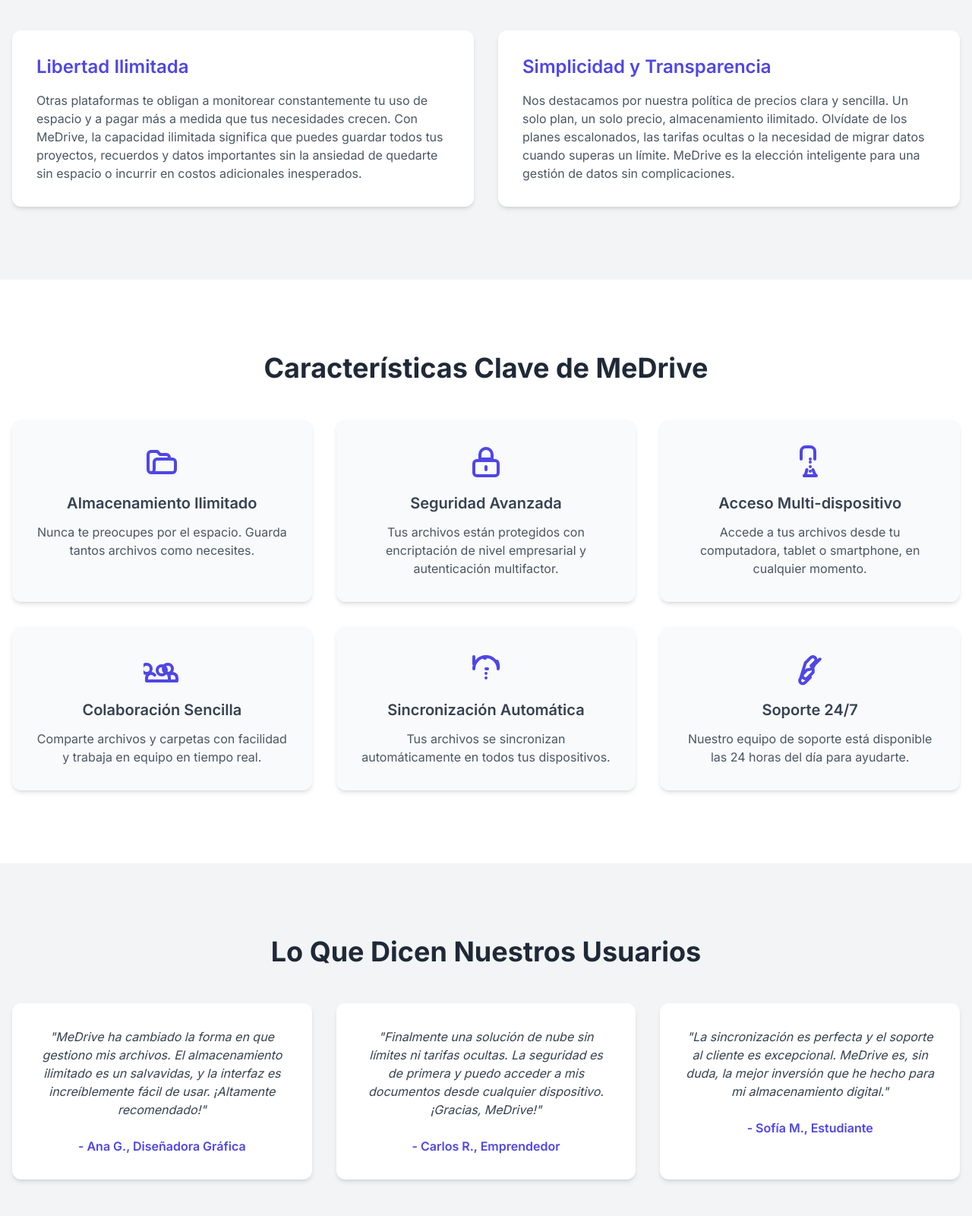
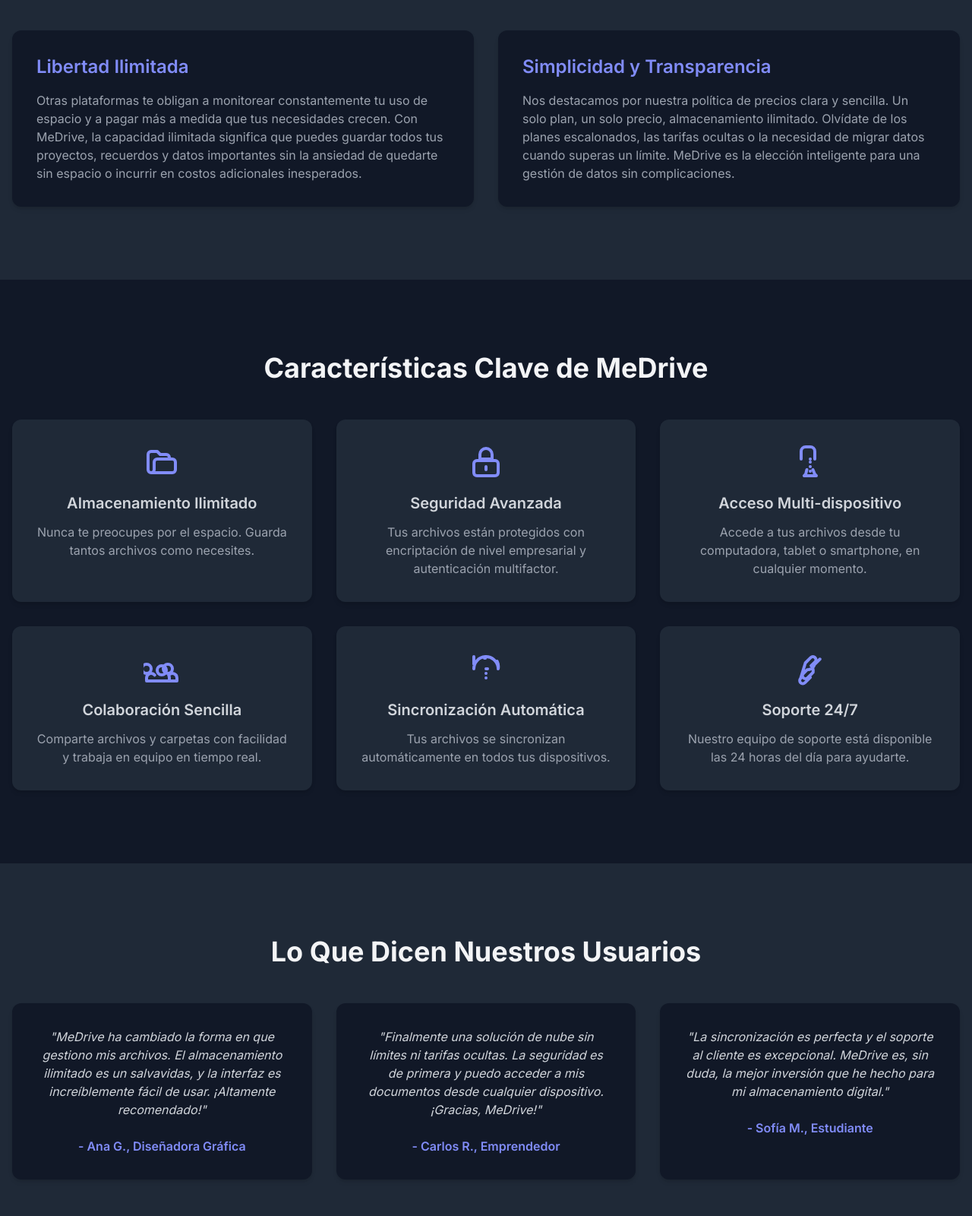
Before and after one commit to tntElite26/medriveweb, a plain HTML site: page index.html in a window 1280 px wide. Shown: the part 900-2500 px from the top of the page at 76% size. Drawn offline with nearby package versions, Linux system fonts and the light colour scheme.

Commit message:
Update index.html

```diff
--- a/index.html
+++ b/index.html
@@ -9,26 +9,30 @@
     <style>
         body {
             font-family: 'Inter', sans-serif;
-            background-color: #f8fafc; /* Light gray background */
-            color: #334155; /* Dark slate gray text */
+            background-color: #1a202c; /* Dark background */
+            color: #e2e8f0; /* Light text color */
+            min-height: 100vh;
+            display: flex;
+            flex-direction: column;
+            overflow-x: hidden; /* Prevent horizontal scroll */
         }
         .gradient-bg {
-            background: linear-gradient(to right, #6366f1, #8b5cf6); /* Purple to indigo gradient */
+            background: linear-gradient(to right, #4c51bf, #6b46c1); /* Darker purple to indigo gradient */
         }
         .btn-primary {
             /* Existing styles for primary button */
             @apply px-8 py-3 rounded-full font-bold text-white transition-all duration-300 ease-in-out transform hover:scale-105;
             /* Material Design enhancements */
-            box-shadow: 0 4px 6px rgba(0, 0, 0, 0.1), 0 1px 3px rgba(0, 0, 0, 0.08); /* Subtle shadow */
+            box-shadow: 0 4px 6px rgba(0, 0, 0, 0.3), 0 1px 3px rgba(0, 0, 0, 0.2); /* Stronger shadow for dark mode */
             position: relative;
             overflow: hidden;
             z-index: 1;
         }
         .btn-primary:hover {
-            box-shadow: 0 10px 15px rgba(0, 0, 0, 0.15), 0 4px 6px rgba(0, 0, 0, 0.1); /* Stronger shadow on hover */
+            box-shadow: 0 10px 15px rgba(0, 0, 0, 0.4), 0 4px 6px rgba(0, 0, 0, 0.3); /* Stronger shadow on hover */
         }
         .btn-secondary {
-            @apply px-8 py-3 rounded-full font-semibold text-indigo-600 border border-indigo-600 hover:bg-indigo-50 transition-all duration-300 ease-in-out transform hover:scale-105;
+            @apply px-8 py-3 rounded-full font-semibold text-indigo-400 border border-indigo-400 hover:bg-indigo-900 transition-all duration-300 ease-in-out transform hover:scale-105;
         }
         /* Custom styles for better mobile appearance */
         @media (max-width: 767px) {
@@ -49,40 +53,40 @@
 </head>
 <body class="antialiased">
 
-    <header class="bg-white shadow-sm py-4">
+    <header class="bg-gray-900 shadow-sm py-4 sticky top-0 z-50">
         <div class="container mx-auto px-4 flex justify-between items-center">
-            <a href="#" class="text-2xl font-bold text-indigo-600">MeDrive</a>
+            <a href="#" class="text-2xl font-bold text-indigo-400">MeDrive</a>
 
             <nav id="main-nav" class="hidden md:flex space-x-8">
-                <a href="#" class="text-gray-600 hover:text-indigo-600 font-medium transition-colors duration-200">Inicio</a>
-                <a href="#features" class="text-gray-600 hover:text-indigo-600 font-medium transition-colors duration-200">Características</a>
-                <a href="#why-medrive" class="text-gray-600 hover:text-indigo-600 font-medium transition-colors duration-200">Por Qué MeDrive?</a>
-                <a href="#reviews" class="text-gray-600 hover:text-indigo-600 font-medium transition-colors duration-200">Reseñas</a>
-                <a href="#contact" class="text-gray-600 hover:text-indigo-600 font-medium transition-colors duration-200">Contacto</a>
+                <a href="#" class="text-gray-300 hover:text-indigo-400 font-medium transition-colors duration-200">Inicio</a>
+                <a href="#features" class="text-gray-300 hover:text-indigo-400 font-medium transition-colors duration-200">Características</a>
+                <a href="#why-medrive" class="text-gray-300 hover:text-indigo-400 font-medium transition-colors duration-200">Por Qué MeDrive?</a>
+                <a href="#reviews" class="text-gray-300 hover:text-indigo-400 font-medium transition-colors duration-200">Reseñas</a>
+                <a href="#contact" class="text-gray-300 hover:text-indigo-400 font-medium transition-colors duration-200">Contacto</a>
             </nav>
 
             <div class="hidden md:flex space-x-4">
                 </div>
 
-            <button id="mobile-menu-button" class="md:hidden text-gray-600 hover:text-indigo-600 focus:outline-none">
+            <button id="mobile-menu-button" class="md:hidden text-gray-300 hover:text-indigo-400 focus:outline-none">
                 <svg class="w-8 h-8" fill="none" stroke="currentColor" viewBox="0 0 24 24" xmlns="http://www.w3.org/2000/svg"><path stroke-linecap="round" stroke-linejoin="round" stroke-width="2" d="M4 6h16M4 12h16M4 18h16"></path></svg>
             </button>
         </div>
 
-        <div id="mobile-menu" class="hidden md:hidden bg-white py-4 shadow-md">
+        <div id="mobile-menu" class="hidden md:hidden bg-gray-900 py-4 shadow-md">
             <nav class="flex flex-col items-center space-y-4">
-                <a href="#" class="text-gray-700 hover:text-indigo-600 font-medium py-2">Inicio</a>
-                <a href="#features" class="text-gray-700 hover:text-indigo-600 font-medium py-2">Características</a>
-                <a href="#why-medrive" class="text-gray-700 hover:text-indigo-600 font-medium py-2">Por Qué MeDrive?</a>
-                <a href="#reviews" class="text-gray-700 hover:text-indigo-600 font-medium py-2">Reseñas</a>
-                <a href="#contact" class="text-gray-700 hover:text-indigo-600 font-medium py-2">Contacto</a>
+                <a href="#" class="text-gray-300 hover:text-indigo-400 font-medium py-2">Inicio</a>
+                <a href="#features" class="text-gray-300 hover:text-indigo-400 font-medium py-2">Características</a>
+                <a href="#why-medrive" class="text-gray-300 hover:text-indigo-400 font-medium py-2">Por Qué MeDrive?</a>
+                <a href="#reviews" class="text-gray-300 hover:text-indigo-400 font-medium py-2">Reseñas</a>
+                <a href="#contact" class="text-gray-300 hover:text-indigo-400 font-medium py-2">Contacto</a>
                 <div class="pt-4 flex flex-col space-y-3 w-full px-4">
                     </div>
             </nav>
         </div>
     </header>
 
-    <section class="gradient-bg text-white py-20 md:py-32 text-center">
+    <section class="gradient-bg text-white py-20 md:py-32 text-center flex-grow">
         <div class="container mx-auto px-4">
             <h1 class="text-4xl md:text-6xl font-extrabold leading-tight mb-6 rounded-lg hero-title">
                 Almacenamiento en la Nube <br class="hidden md:block"> Ilimitado para Todos tus Archivos
@@ -91,31 +95,31 @@
                 Guarda, comparte y accede a tus documentos, fotos y videos desde cualquier lugar, en cualquier momento.
             </p>
             <div class="flex flex-col sm:flex-row justify-center space-y-4 sm:space-y-0 sm:space-x-6">
-                <a href="https://medrive.cloud" class="btn-primary bg-white text-indigo-600">
+                <a href="https://medrive.cloud" class="btn-primary bg-gray-800 text-white hover:bg-gray-700">
                     Empezar Gratis
                 </a>
             </div>
         </div>
     </section>
 
-    <section id="why-medrive" class="py-16 md:py-24 bg-gray-100">
+    <section id="why-medrive" class="py-16 md:py-24 bg-gray-800">
         <div class="container mx-auto px-4 text-center">
-            <h2 class="text-3xl md:text-4xl font-bold mb-8 text-gray-800">
+            <h2 class="text-3xl md:text-4xl font-bold mb-8 text-gray-100">
                 ¿Por Qué Elegir MeDrive?
             </h2>
-            <p class="text-lg md:text-xl max-w-4xl mx-auto mb-12 text-gray-700">
+            <p class="text-lg md:text-xl max-w-4xl mx-auto mb-12 text-gray-300">
                 En un mundo donde la información digital crece exponencialmente, necesitas una solución de almacenamiento que no te limite. MeDrive ofrece almacenamiento en la nube verdaderamente ilimitado, liberándote de las preocupaciones sobre el espacio. A diferencia de otras nubes que te cobran por cada gigabyte adicional, con MeDrive pagas una tarifa fija y guardas todo lo que quieras, sin sorpresas.
             </p>
             <div class="grid grid-cols-1 md:grid-cols-2 gap-8 text-left">
-                <div class="bg-white p-8 rounded-xl shadow-md hover:shadow-lg transition-shadow duration-300">
-                    <h3 class="text-2xl font-semibold mb-4 text-indigo-600">Libertad Ilimitada</h3>
-                    <p class="text-gray-600">
+                <div class="bg-gray-900 p-8 rounded-xl shadow-md hover:shadow-lg transition-shadow duration-300">
+                    <h3 class="text-2xl font-semibold mb-4 text-indigo-400">Libertad Ilimitada</h3>
+                    <p class="text-gray-400">
                         Otras plataformas te obligan a monitorear constantemente tu uso de espacio y a pagar más a medida que tus necesidades crecen. Con MeDrive, la capacidad ilimitada significa que puedes guardar todos tus proyectos, recuerdos y datos importantes sin la ansiedad de quedarte sin espacio o incurrir en costos adicionales inesperados.
                     </p>
                 </div>
-                <div class="bg-white p-8 rounded-xl shadow-md hover:shadow-lg transition-shadow duration-300">
-                    <h3 class="text-2xl font-semibold mb-4 text-indigo-600">Simplicidad y Transparencia</h3>
-                    <p class="text-gray-600">
+                <div class="bg-gray-900 p-8 rounded-xl shadow-md hover:shadow-lg transition-shadow duration-300">
+                    <h3 class="text-2xl font-semibold mb-4 text-indigo-400">Simplicidad y Transparencia</h3>
+                    <p class="text-gray-400">
                         Nos destacamos por nuestra política de precios clara y sencilla. Un solo plan, un solo precio, almacenamiento ilimitado. Olvídate de los planes escalonados, las tarifas ocultas o la necesidad de migrar datos cuando superas un límite. MeDrive es la elección inteligente para una gestión de datos sin complicaciones.
                     </p>
                 </div>
@@ -123,86 +127,86 @@
         </div>
     </section>
 
-    <section id="features" class="py-16 md:py-24 bg-white">
+    <section id="features" class="py-16 md:py-24 bg-gray-900">
         <div class="container mx-auto px-4">
-            <h2 class="text-3xl md:text-4xl font-bold text-center mb-12 text-gray-800">
+            <h2 class="text-3xl md:text-4xl font-bold text-center mb-12 text-gray-100">
                 Características Clave de MeDrive
             </h2>
             <div class="grid grid-cols-1 md:grid-cols-2 lg:grid-cols-3 gap-8">
-                <div class="bg-gray-50 p-8 rounded-xl shadow-md text-center hover:shadow-lg transition-shadow duration-300 feature-card">
-                    <div class="text-indigo-600 mb-4">
+                <div class="bg-gray-800 p-8 rounded-xl shadow-md text-center hover:shadow-lg transition-shadow duration-300 feature-card">
+                    <div class="text-indigo-400 mb-4">
                         <svg class="w-12 h-12 mx-auto" fill="none" stroke="currentColor" viewBox="0 0 24 24" xmlns="http://www.w3.org/2000/svg"><path stroke-linecap="round" stroke-linejoin="round" stroke-width="2" d="M5 19a2 2 0 01-2-2V7a2 2 0 012-2h4l2 2h4a2 2 0 012 2v1M5 19h14a2 2 0 002-2v-5a2 2 0 00-2-2H9a2 2 0 00-2 2v5a2 2 0 01-2 2z"></path></svg>
                     </div>
-                    <h3 class="text-xl font-semibold mb-3 text-gray-700">Almacenamiento Ilimitado</h3>
-                    <p class="text-gray-600">Nunca te preocupes por el espacio. Guarda tantos archivos como necesites.</p>
+                    <h3 class="text-xl font-semibold mb-3 text-gray-300">Almacenamiento Ilimitado</h3>
+                    <p class="text-gray-400">Nunca te preocupes por el espacio. Guarda tantos archivos como necesites.</p>
                 </div>
 
-                <div class="bg-gray-50 p-8 rounded-xl shadow-md text-center hover:shadow-lg transition-shadow duration-300 feature-card">
-                    <div class="text-indigo-600 mb-4">
+                <div class="bg-gray-800 p-8 rounded-xl shadow-md text-center hover:shadow-lg transition-shadow duration-300 feature-card">
+                    <div class="text-indigo-400 mb-4">
                         <svg class="w-12 h-12 mx-auto" fill="none" stroke="currentColor" viewBox="0 0 24 24" xmlns="http://www.w3.org/2000/svg"><path stroke-linecap="round" stroke-linejoin="round" stroke-width="2" d="M12 15v2m-6 4h12a2 2 0 002-2v-6a2 2 0 00-2-2H6a2 2 0 00-2 2v6a2 2 0 002 2zm10-10V7a4 4 0 00-8 0v3h8z"></path></svg>
                     </div>
-                    <h3 class="text-xl font-semibold mb-3 text-gray-700">Seguridad Avanzada</h3>
-                    <p class="text-gray-600">Tus archivos están protegidos con encriptación de nivel empresarial y autenticación multifactor.</p>
+                    <h3 class="text-xl font-semibold mb-3 text-gray-300">Seguridad Avanzada</h3>
+                    <p class="text-gray-400">Tus archivos están protegidos con encriptación de nivel empresarial y autenticación multifactor.</p>
                 </div>
 
-                <div class="bg-gray-50 p-8 rounded-xl shadow-md text-center hover:shadow-lg transition-shadow duration-300 feature-card">
-                    <div class="text-indigo-600 mb-4">
+                <div class="bg-gray-800 p-8 rounded-xl shadow-md text-center hover:shadow-lg transition-shadow duration-300 feature-card">
+                    <div class="text-indigo-400 mb-4">
                         <svg class="w-12 h-12 mx-auto" fill="none" stroke="currentColor" viewBox="0 0 24 24" xmlns="http://www.w3.org/2000/svg"><path stroke-linecap="round" stroke-linejoin="round" stroke-width="2" d="M9.75 17L9 20l-1 1h8l-1-1-1.25-3M15 10V5a3 3 0 00-3-3H9a3 3 0 00-3 3v5m6 0h.01M12 12h.01M12 15h.01M12 18h.01"></path></svg>
                     </div>
-                    <h3 class="text-xl font-semibold mb-3 text-gray-700">Acceso Multi-dispositivo</h3>
-                    <p class="text-gray-600">Accede a tus archivos desde tu computadora, tablet o smartphone, en cualquier momento.</p>
+                    <h3 class="text-xl font-semibold mb-3 text-gray-300">Acceso Multi-dispositivo</h3>
+                    <p class="text-gray-400">Accede a tus archivos desde tu computadora, tablet o smartphone, en cualquier momento.</p>
                 </div>
 
-                <div class="bg-gray-50 p-8 rounded-xl shadow-md text-center hover:shadow-lg transition-shadow duration-300 feature-card">
-                    <div class="text-indigo-600 mb-4">
+                <div class="bg-gray-800 p-8 rounded-xl shadow-md text-center hover:shadow-lg transition-shadow duration-300 feature-card">
+                    <div class="text-indigo-400 mb-4">
                         <svg class="w-12 h-12 mx-auto" fill="none" stroke="currentColor" viewBox="0 0 24 24" xmlns="http://www.w3.org/2000/svg"><path stroke-linecap="round" stroke-linejoin="round" stroke-width="2" d="M17 20h5v-2a3 3 0 00-5.356-1.857M17 20H2v-2a3 3 0 015.356-1.857M17 20v-2c0-.653-.146-1.286-.421-1.857M12 16a3 3 0 100-6 3 3 0 000 6zm-7-4a3 3 0 11-6 0 3 3 0 016 0zm14 0a3 3 0 11-6 0 3 3 0 016 0z"></path></svg>
                     </div>
-                    <h3 class="text-xl font-semibold mb-3 text-gray-700">Colaboración Sencilla</h3>
-                    <p class="text-gray-600">Comparte archivos y carpetas con facilidad y trabaja en equipo en tiempo real.</p>
+                    <h3 class="text-xl font-semibold mb-3 text-gray-300">Colaboración Sencilla</h3>
+                    <p class="text-gray-400">Comparte archivos y carpetas con facilidad y trabaja en equipo en tiempo real.</p>
                 </div>
 
-                <div class="bg-gray-50 p-8 rounded-xl shadow-md text-center hover:shadow-lg transition-shadow duration-300 feature-card">
-                    <div class="text-indigo-600 mb-4">
+                <div class="bg-gray-800 p-8 rounded-xl shadow-md text-center hover:shadow-lg transition-shadow duration-300 feature-card">
+                    <div class="text-indigo-400 mb-4">
                         <svg class="w-12 h-12 mx-auto" fill="none" stroke="currentColor" viewBox="0 0 24 24" xmlns="http://www.w3.org/2000/svg"><path stroke-linecap="round" stroke-linejoin="round" stroke-width="2" d="M4 4v5h.582m15.356 2A8.001 8.001 0 004 12m7-7h.582m7.71 2A8.001 8.001 0 0120 12m-7 0h.01M12 12v.01M12 15h.01M12 18h.01"></path></svg>
                     </div>
-                    <h3 class="text-xl font-semibold mb-3 text-gray-700">Sincronización Automática</h3>
-                    <p class="text-gray-600">Tus archivos se sincronizan automáticamente en todos tus dispositivos.</p>
+                    <h3 class="text-xl font-semibold mb-3 text-gray-300">Sincronización Automática</h3>
+                    <p class="text-gray-400">Tus archivos se sincronizan automáticamente en todos tus dispositivos.</p>
                 </div>
 
-                <div class="bg-gray-50 p-8 rounded-xl shadow-md text-center hover:shadow-lg transition-shadow duration-300 feature-card">
-                    <div class="text-indigo-600 mb-4">
+                <div class="bg-gray-800 p-8 rounded-xl shadow-md text-center hover:shadow-lg transition-shadow duration-300 feature-card">
+                    <div class="text-indigo-400 mb-4">
                         <svg class="w-12 h-12 mx-auto" fill="none" stroke="currentColor" viewBox="0 0 24 24" xmlns="http://www.w3.org/2000/svg"><path stroke-linecap="round" stroke-linejoin="round" stroke-width="2" d="M18.364 5.636l-3.536 3.536m0 0A5 5 0 0110 12.586L7.414 15.172a2 2 0 002.828 2.828l3.536-3.536m0 0A5 5 0 0012.586 10L15.172 7.414a2 2 0 00-2.828-2.828l-3.536 3.536m0 0L5.636 18.364a2 2 0 002.828 2.828l3.536-3.536m0 0"></path></svg>
                     </div>
-                    <h3 class="text-xl font-semibold mb-3 text-gray-700">Soporte 24/7</h3>
-                    <p class="text-gray-600">Nuestro equipo de soporte está disponible las 24 horas del día para ayudarte.</p>
+                    <h3 class="text-xl font-semibold mb-3 text-gray-300">Soporte 24/7</h3>
+                    <p class="text-gray-400">Nuestro equipo de soporte está disponible las 24 horas del día para ayudarte.</p>
                 </div>
             </div>
         </div>
     </section>
 
-    <section id="reviews" class="py-16 md:py-24 bg-gray-100">
+    <section id="reviews" class="py-16 md:py-24 bg-gray-800">
         <div class="container mx-auto px-4 text-center">
-            <h2 class="text-3xl md:text-4xl font-bold mb-12 text-gray-800">
+            <h2 class="text-3xl md:text-4xl font-bold mb-12 text-gray-100">
                 Lo Que Dicen Nuestros Usuarios
             </h2>
             <div class="grid grid-cols-1 md:grid-cols-2 lg:grid-cols-3 gap-8">
-                <div class="bg-white p-8 rounded-xl shadow-md review-card">
-                    <p class="text-gray-700 italic mb-6">
+                <div class="bg-gray-900 p-8 rounded-xl shadow-md review-card">
+                    <p class="text-gray-300 italic mb-6">
                         "MeDrive ha cambiado la forma en que gestiono mis archivos. El almacenamiento ilimitado es un salvavidas, y la interfaz es increíblemente fácil de usar. ¡Altamente recomendado!"
                     </p>
-                    <p class="font-semibold text-indigo-600">- Ana G., Diseñadora Gráfica</p>
+                    <p class="font-semibold text-indigo-400">- Ana G., Diseñadora Gráfica</p>
                 </div>
-                <div class="bg-white p-8 rounded-xl shadow-md review-card">
-                    <p class="text-gray-700 italic mb-6">
+                <div class="bg-gray-900 p-8 rounded-xl shadow-md review-card">
+                    <p class="text-gray-300 italic mb-6">
                         "Finalmente una solución de nube sin límites ni tarifas ocultas. La seguridad es de primera y puedo acceder a mis documentos desde cualquier dispositivo. ¡Gracias, MeDrive!"
                     </p>
-                    <p class="font-semibold text-indigo-600">- Carlos R., Emprendedor</p>
+                    <p class="font-semibold text-indigo-400">- Carlos R., Emprendedor</p>
                 </div>
-                <div class="bg-white p-8 rounded-xl shadow-md review-card">
-                    <p class="text-gray-700 italic mb-6">
+                <div class="bg-gray-900 p-8 rounded-xl shadow-md review-card">
+                    <p class="text-gray-300 italic mb-6">
                         "La sincronización es perfecta y el soporte al cliente es excepcional. MeDrive es, sin duda, la mejor inversión que he hecho para mi almacenamiento digital."
                     </p>
-                    <p class="font-semibold text-indigo-600">- Sofía M., Estudiante</p>
+                    <p class="font-semibold text-indigo-400">- Sofía M., Estudiante</p>
                 </div>
             </div>
         </div>
@@ -216,13 +220,13 @@
             <p class="text-lg md:text-xl mb-8 max-w-2xl mx-auto opacity-90">
                 Únete a miles de usuarios satisfechos y empieza a guardar tus recuerdos y documentos importantes hoy mismo.
             </p>
-            <a href="https://medrive.cloud" class="btn-primary bg-white text-indigo-600">
+            <a href="https://medrive.cloud" class="btn-primary bg-gray-800 text-white hover:bg-gray-700">
                 Comienza Ahora - Es Gratis!
             </a>
         </div>
     </section>
 
-    <footer class="bg-gray-800 text-gray-300 py-10">
+    <footer class="bg-gray-950 text-gray-400 py-10 mt-auto">
         <div class="container mx-auto px-4 flex flex-col md:flex-row justify-between items-center text-center md:text-left">
             <p class="mb-4 md:mb-0">© 2025 MeDrive. Todos los derechos reservados.</p>
 
```
